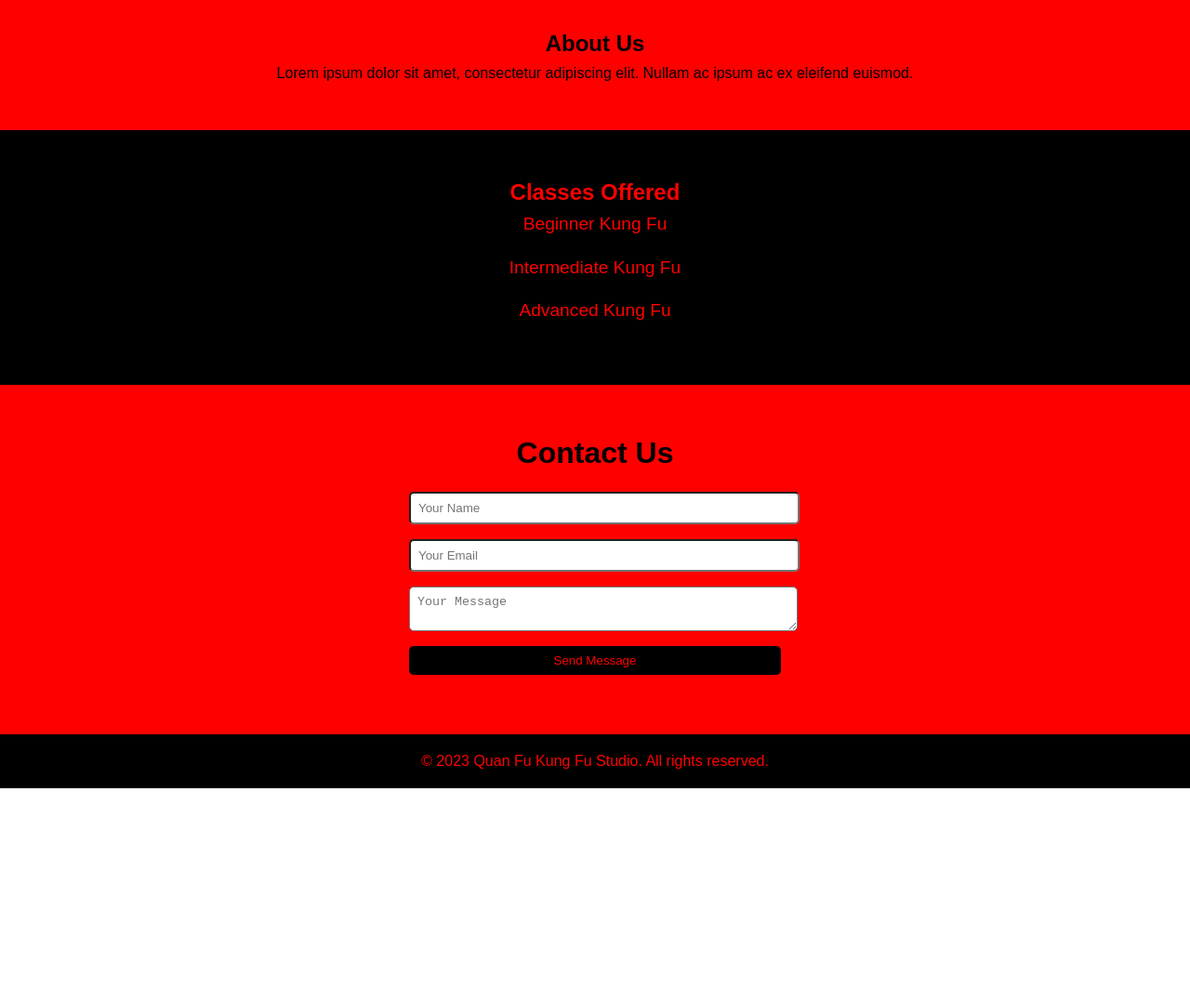
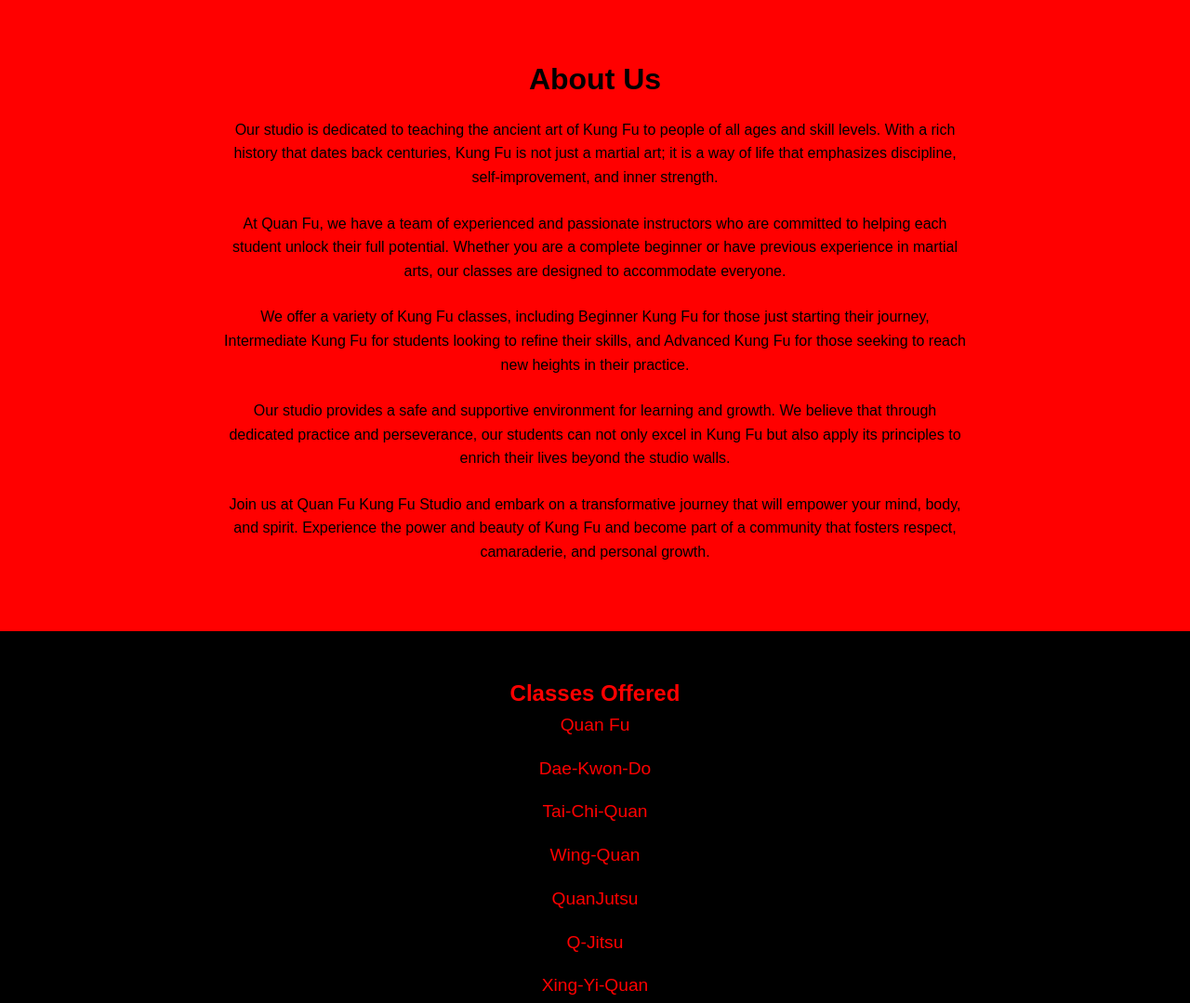
Before and after one commit to daquancartwright/deployment-lab, a website: page public/index.html in a window 1280 px wide. Shown: the part 720-1799 px from the top of the page at 93% size. Before the commit the page ends 1568 px from the top, so only its background shows below. Drawn offline with Linux system fonts and the light colour scheme.

Commit message:
Added styling

```diff
--- a/public/index.html
+++ b/public/index.html
@@ -23,23 +23,33 @@
       <p>Learn the ancient art of Kung Fu and discover your inner strength.</p>
       <a href="#contact" class="cta-btn">Get Started</a>
     </div>
-    <div> class="hero-image"
+    <div class="hero-image">
         <img src="https://78.media.tumblr.com/4f468d3dfcef14c91453a43056dbf067/tumblr_mqm7wmNalw1r6r5e0o1_1280.jpg" alt="Quan Fu Kung Fu Studio">
     </div>
   </section>
   <section id="about">
     <div class="about-content">
       <h2>About Us</h2>
-      <p>Lorem ipsum dolor sit amet, consectetur adipiscing elit. Nullam ac ipsum ac ex eleifend euismod.</p>
+      <p>Our studio is dedicated to teaching the ancient art of Kung Fu to people of all ages and skill levels. With a rich history that dates back centuries, Kung Fu is not just a martial art; it is a way of life that emphasizes discipline, self-improvement, and inner strength.</p>
+      <p>At Quan Fu, we have a team of experienced and passionate instructors who are committed to helping each student unlock their full potential. Whether you are a complete beginner or have previous experience in martial arts, our classes are designed to accommodate everyone.</p>
+      <p>We offer a variety of Kung Fu classes, including Beginner Kung Fu for those just starting their journey, Intermediate Kung Fu for students looking to refine their skills, and Advanced Kung Fu for those seeking to reach new heights in their practice.</p>
+      <p>Our studio provides a safe and supportive environment for learning and growth. We believe that through dedicated practice and perseverance, our students can not only excel in Kung Fu but also apply its principles to enrich their lives beyond the studio walls.</p>
+      <p>Join us at Quan Fu Kung Fu Studio and embark on a transformative journey that will empower your mind, body, and spirit. Experience the power and beauty of Kung Fu and become part of a community that fosters respect, camaraderie, and personal growth.</p>
     </div>
   </section>
   <section id="classes">
     <div class="classes-content">
       <h2>Classes Offered</h2>
       <ul>
-        <li>Beginner Kung Fu</li>
-        <li>Intermediate Kung Fu</li>
-        <li>Advanced Kung Fu</li>
+        <li>Quan Fu</li>
+        <li>Dae-Kwon-Do</li>
+        <li>Tai-Chi-Quan</li>
+        <li>Wing-Quan</li>
+        <li>QuanJutsu</li>
+        <li>Q-Jitsu</li>
+        <li>Xing-Yi-Quan</li>
+
+
       </ul>
     </div>
   </section>
--- a/public/styles.css
+++ b/public/styles.css
@@ -72,6 +72,21 @@ body, h1, h2, h3, p, ul, li {
     text-align: center;
   }
 
+  #about .about-content {
+    max-width: 800px;
+    margin: 0 auto;
+  }
+
+  #about h2 {
+    font-size: 2rem;
+    margin-bottom: 1rem;
+    font-family: 'JapaneseFont', sans-serif;
+  }
+
+  #about p {
+    margin-bottom: 1.5rem;
+  }
+
   #classes {
     background-color: black;
     color: red;
@@ -131,7 +146,7 @@ body, h1, h2, h3, p, ul, li {
     text-align: center;
   }
 
-.hero-image {
+  .hero-image {
     text-align: center;
     margin-top: 2rem; /* Adjust this as needed */
   }
```
